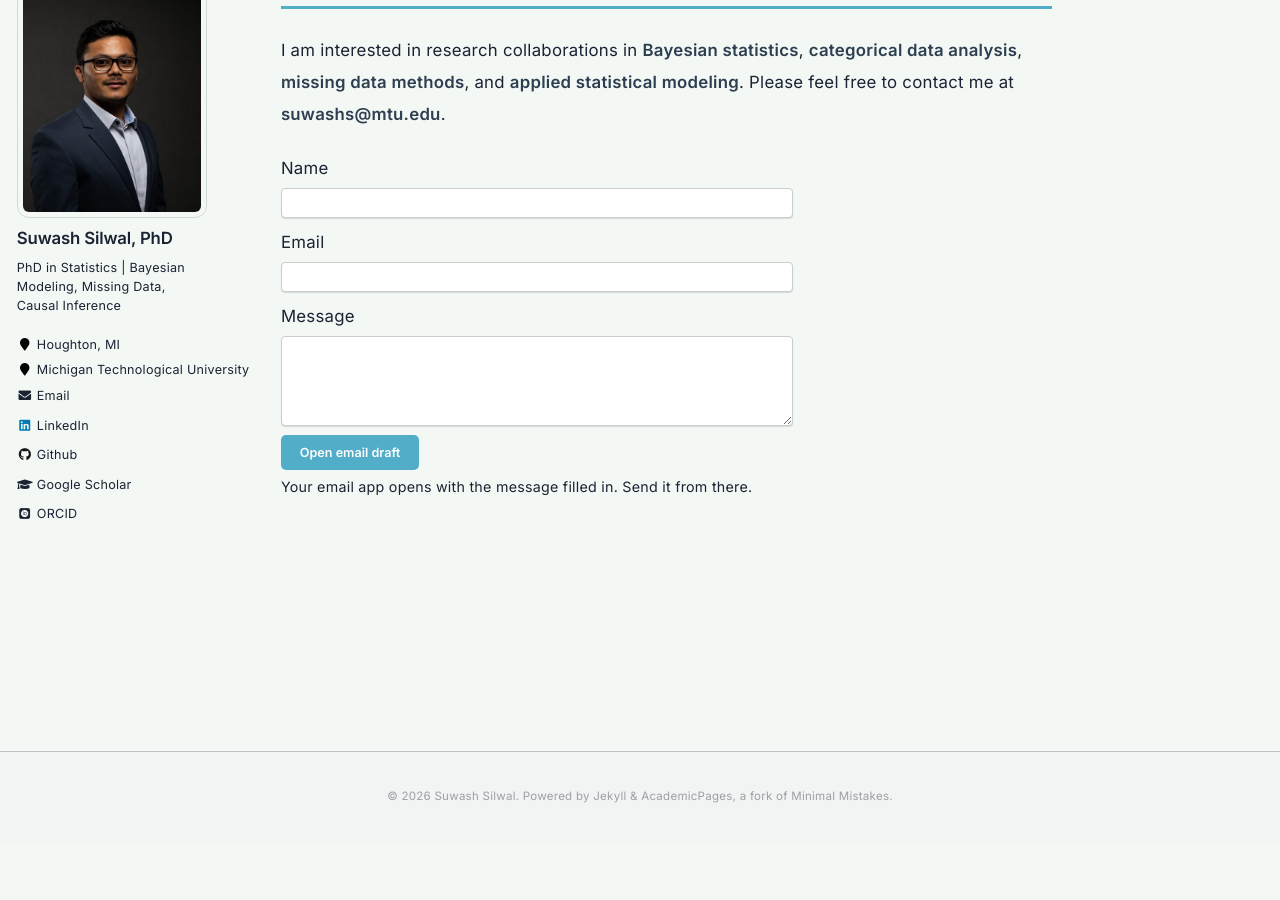
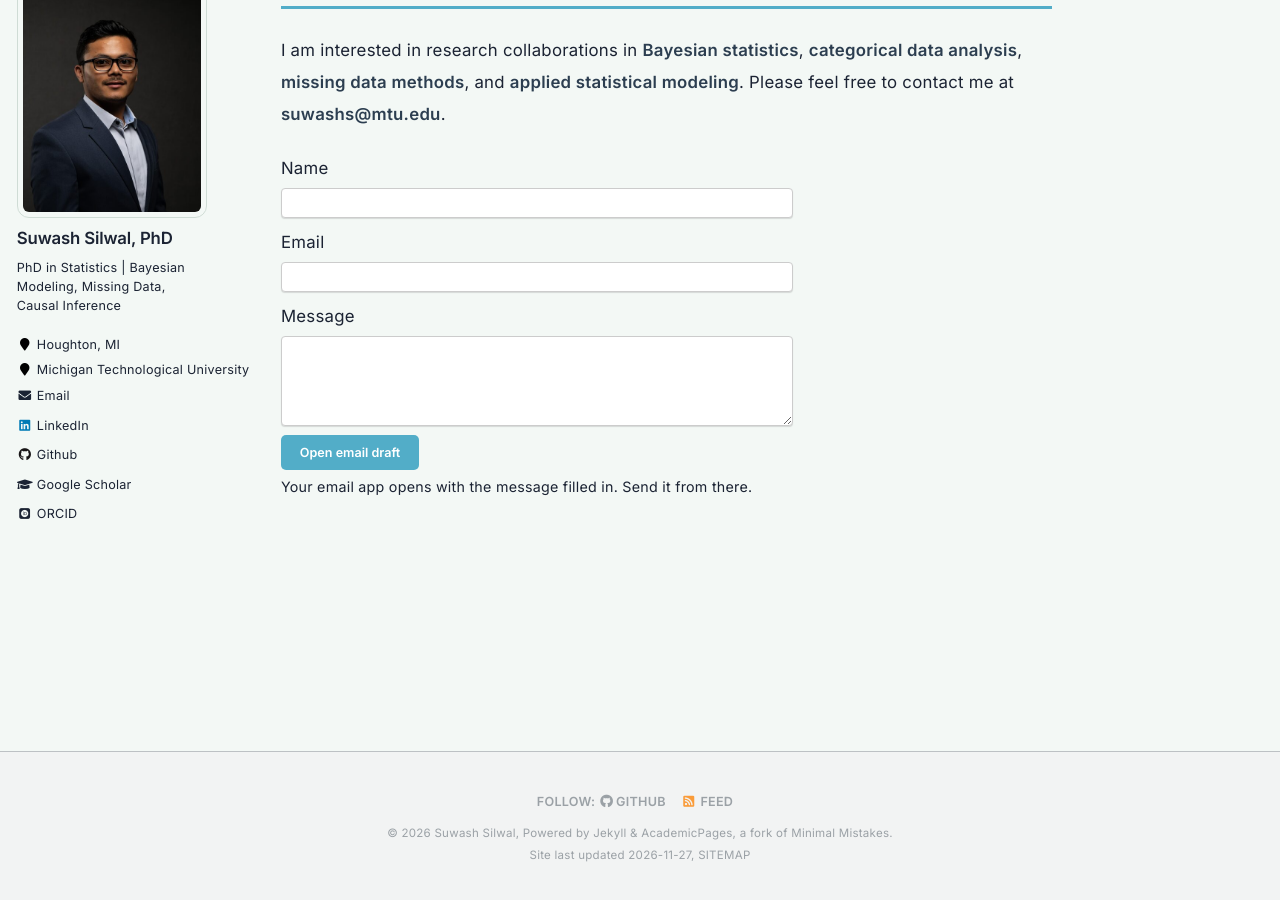
Before and after one commit to ssilwal050/ssilwal050.github.io, a Jekyll site: the page built from _pages/about.md, in a window 1280 px wide and 900 px high, scrolled down 3942 px. Built offline with Jekyll 4.4.1, drawn with Linux system fonts in a browser that asks for light colours; some web fonts are replaced; before the commit the page ends 4783 px from its top, so only the background shows below that.

Commit message:
Restore AcademicPages footer links and build date

```diff
--- a/_includes/footer.html
+++ b/_includes/footer.html
@@ -1 +1,25 @@
-<div class="page__footer-copyright">&copy; {{ site.time | date: '%Y' }} {{ site.name | default: site.title }}. {{ site.data.ui-text[site.locale].powered_by | default: "Powered by" }} <a href="http://jekyllrb.com" rel="nofollow">Jekyll</a> &amp; <a href="https://github.com/academicpages/academicpages.github.io">AcademicPages</a>, a fork of <a href="https://mademistakes.com/work/minimal-mistakes-jekyll-theme/" rel="nofollow">Minimal Mistakes</a>.</div>
+{% include base_path %}
+
+{% if site.author.github or site.author.bitbucket or site.atom_feed.hide != true %}
+<div class="page__footer-follow">
+  <ul class="social-icons">
+    {% if site.data.ui-text[site.locale].follow_label %}
+      <li><strong>{{ site.data.ui-text[site.locale].follow_label }}</strong></li>
+    {% endif %}
+    {% if site.author.github %}
+      <li><a href="https://github.com/{{ site.author.github }}"><i class="fab fa-github" aria-hidden="true"></i> GitHub</a></li>
+    {% endif %}
+    {% if site.author.bitbucket %}
+      <li><a href="https://bitbucket.org/{{ site.author.bitbucket }}"><i class="fab fa-bitbucket" aria-hidden="true"></i> Bitbucket</a></li>
+    {% endif %}
+    {% if site.atom_feed.hide != true %}
+    <li><a href="{% if site.atom_feed.path %}{{ site.atom_feed.path }}{% else %}{{ base_path }}/feed.xml{% endif %}"><i class="fa fa-fw fa-rss-square" aria-hidden="true"></i> {{ site.data.ui-text[site.locale].feed_label | default: "Feed" }}</a></li>
+    {% endif %}
+  </ul>
+</div>
+{% endif %}
+
+<div class="page__footer-copyright">
+  &copy; {{ site.time | date: '%Y' }} {{ site.name | default: site.title }}, {{ site.data.ui-text[site.locale].powered_by | default: "Powered by" }} <a href="https://jekyllrb.com" rel="nofollow">Jekyll</a> &amp; <a href="https://github.com/academicpages/academicpages.github.io">AcademicPages</a>, a fork of <a href="https://mademistakes.com/work/minimal-mistakes-jekyll-theme/" rel="nofollow">Minimal Mistakes</a>.<br />
+  Site last updated {{ site.time | date: '%Y-%m-%d' }}, <a href="{{ '/sitemap/' | relative_url }}" style="text-transform: uppercase;">{{ site.data.ui-text[site.locale].site_map | default: "Sitemap" }}</a>
+</div>
```
